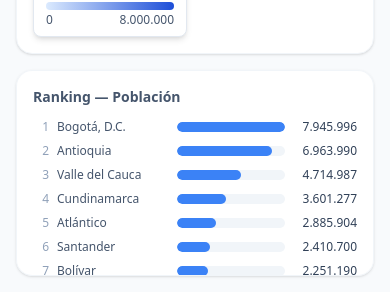
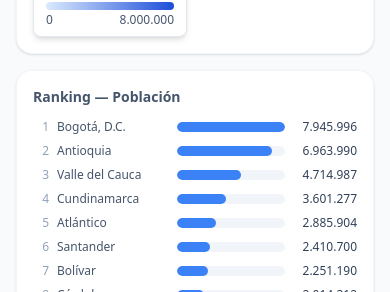
Before and after one commit to andresgobl98/colombia-demographics, a React (Vite) app: page / in a window 390 px wide. Shown: the part 552-844 px from the top of the page. Built offline with nearby package versions, Linux system fonts and the light colour scheme.

Commit message:
fix(mobile): keep ranking from being squished (shrink-0) so the page scrolls; let vite honor PORT env

```diff
--- a/src/components/TopicRanking.jsx
+++ b/src/components/TopicRanking.jsx
@@ -11,7 +11,7 @@ export default function TopicRanking({ data, metric }) {
   if (entries.length === 0) return null;
 
   return (
-    <div className="bg-white dark:bg-slate-800 rounded-2xl shadow-sm border border-slate-100 dark:border-slate-700 p-4 max-h-[70vh] md:max-h-64 overflow-y-auto">
+    <div className="shrink-0 bg-white dark:bg-slate-800 rounded-2xl shadow-sm border border-slate-100 dark:border-slate-700 p-4 max-h-[70vh] md:max-h-64 overflow-y-auto">
       <p className="text-sm font-semibold text-slate-600 dark:text-slate-300 mb-3">
         Ranking — {metric.label}
       </p>
--- a/vite.config.js
+++ b/vite.config.js
@@ -4,4 +4,8 @@ import tailwindcss from '@tailwindcss/vite'
 
 export default defineConfig({
   plugins: [react(), tailwindcss()],
+  server: {
+    // Honor the PORT env var when set (e.g. assigned by tooling); default to 5173.
+    port: process.env.PORT ? Number(process.env.PORT) : 5173,
+  },
 })
```
